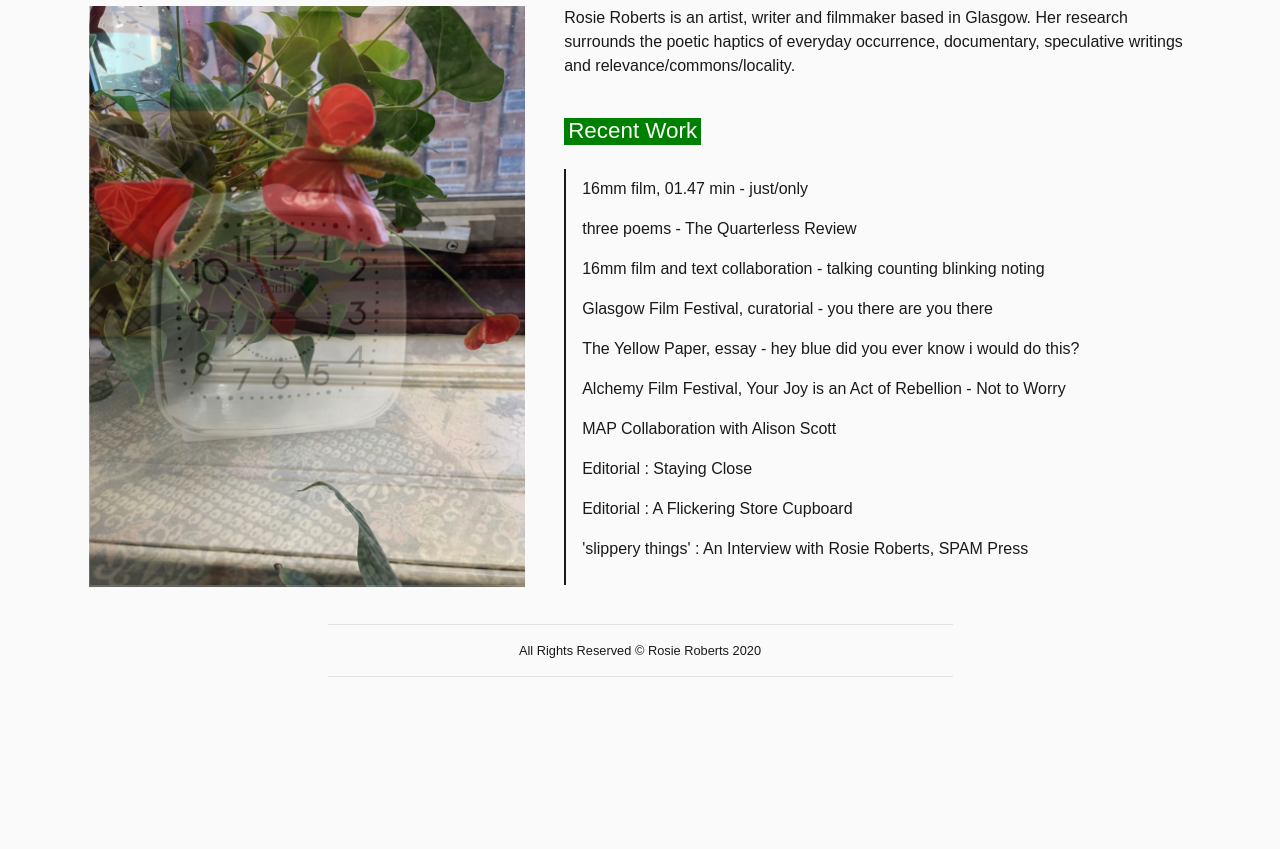
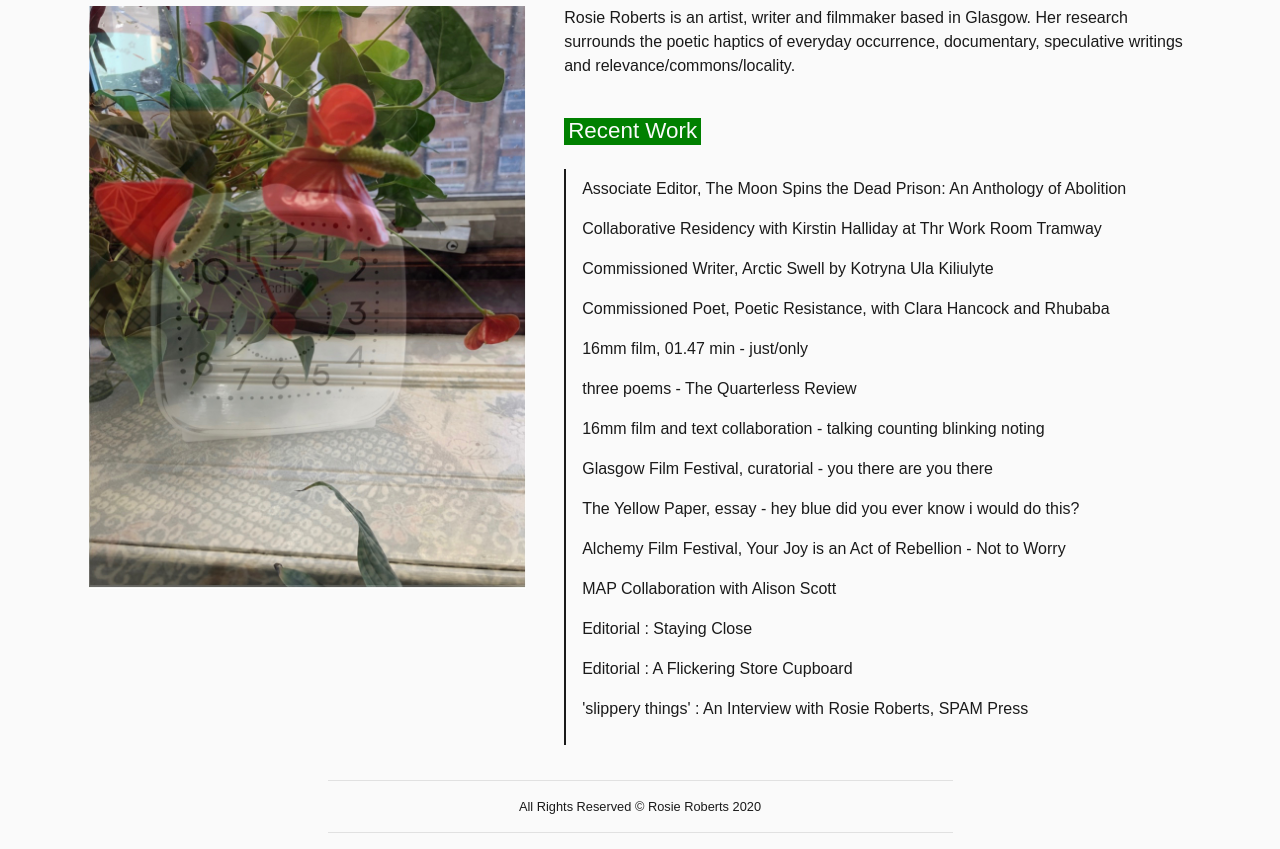
Before and after one commit to rhine-ro/rhine-ro.github.io, a plain HTML site: page index.html in a window 1280 px wide. Shown: the part 85-934 px from the top of the page. Before the commit the page ends 800 px from the top, so only its background shows below. Drawn offline with nearby package versions, Linux system fonts and the light colour scheme.

Commit message:
add links dec

```diff
--- a/index.html
+++ b/index.html
@@ -68,6 +68,23 @@
                 <h2>Recent Work</h2>
 
 <div class="feature">
+
+                <div class="work-item">
+                <a href="https://necessity.info/the-school-of-abolition">Associate Editor, The Moon Spins the Dead Prison: An Anthology of Abolition</a>
+                </div>
+
+                <div class="work-item">
+                <a href="https://theworkroom.org.uk/residencies/kirstin-halliday">Collaborative Residency with Kirstin Halliday at Thr Work Room Tramway</a>
+                </div>
+
+                <div class="work-item">
+                <a href="https://kotrynaula.com/Arctic-Swell">Commissioned Writer, Arctic Swell by Kotryna Ula Kiliulyte</a>
+                </div>
+
+                <div class="work-item">
+                <a href="http://www.rhubaba.org/episode-6/">Commissioned Poet, Poetic Resistance, with Clara Hancock and Rhubaba</a>
+                </div>
+
                 <div class="work-item">
                 <a href="https://vimeo.com/354011349">16mm film, 01.47 min - just/only</a>
                 </div>
```
